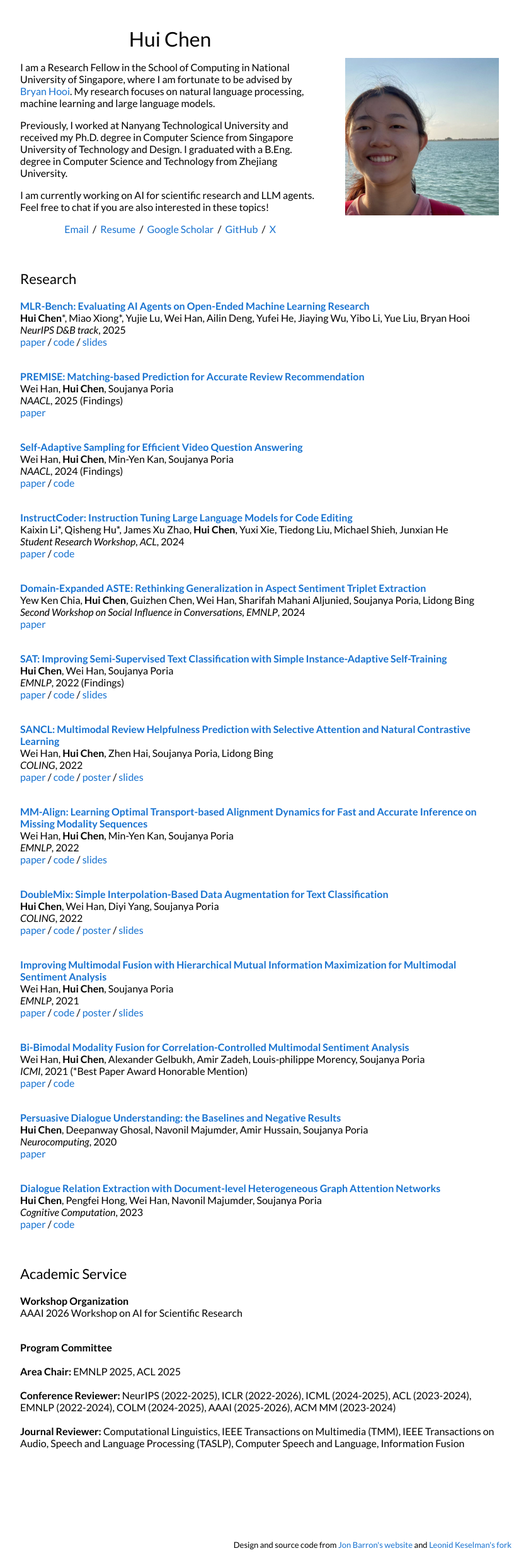
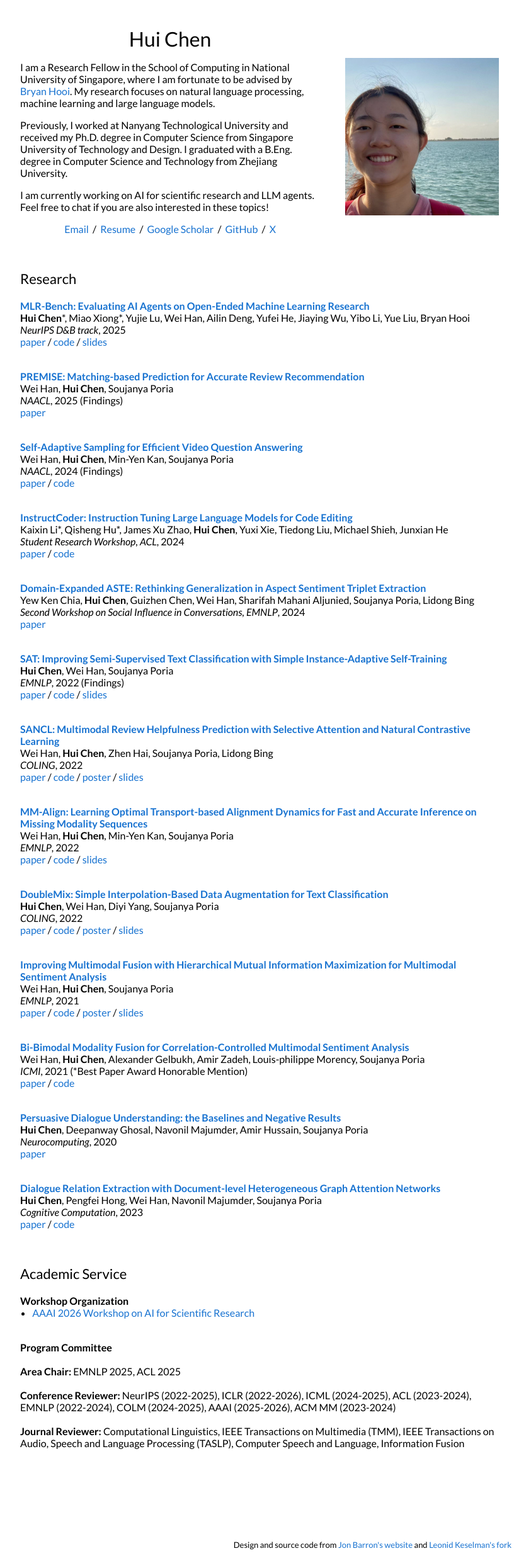
Before and after one commit to chchenhui/chchenhui.github.io, a Jekyll site: the page built from _posts/2025-1-1-mlrbench.markdown, in a window 1280 px wide. Shown: the whole page at 63% size, without its empty margins (228-1071 px from the left). Built offline with Jekyll 4.4.1, drawn with Linux system fonts in a browser that asks for light colours.

Commit message:
Update default.html

```diff
--- a/_layouts/default.html
+++ b/_layouts/default.html
@@ -113,8 +113,11 @@
           <tr>
             <td style="padding:2.5%;padding-top:0;width:75%;vertical-align:middle">
               <h3>Workshop Organization</h3>
-              <br>
-              AAAI 2026 Workshop on AI for Scientific Research<br>
+              <ul style="margin:0;padding-left:1.2em">
+                <li>
+                  <a href="https://ai4research-workshop.github.io">AAAI 2026 Workshop on AI for Scientific Research</a>
+                </li>
+              </ul>
               <p></p>
               <!-- Add more workshops as needed -->
             </td>
```
